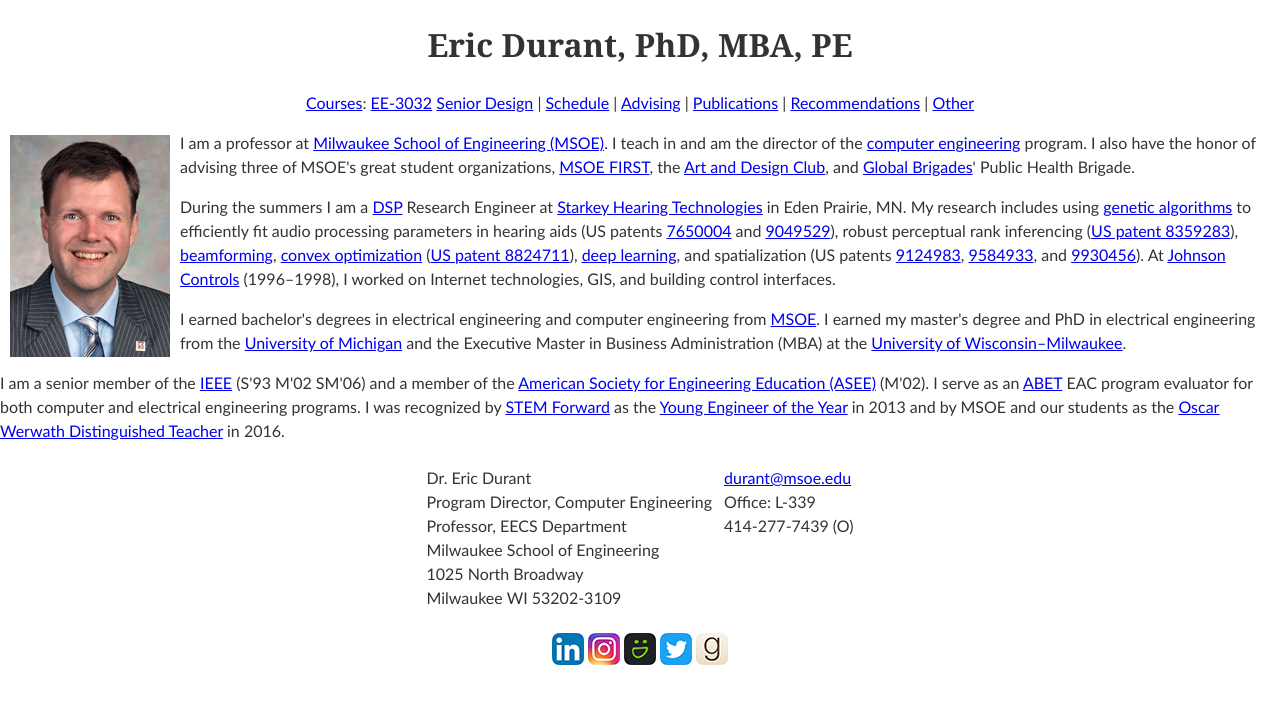
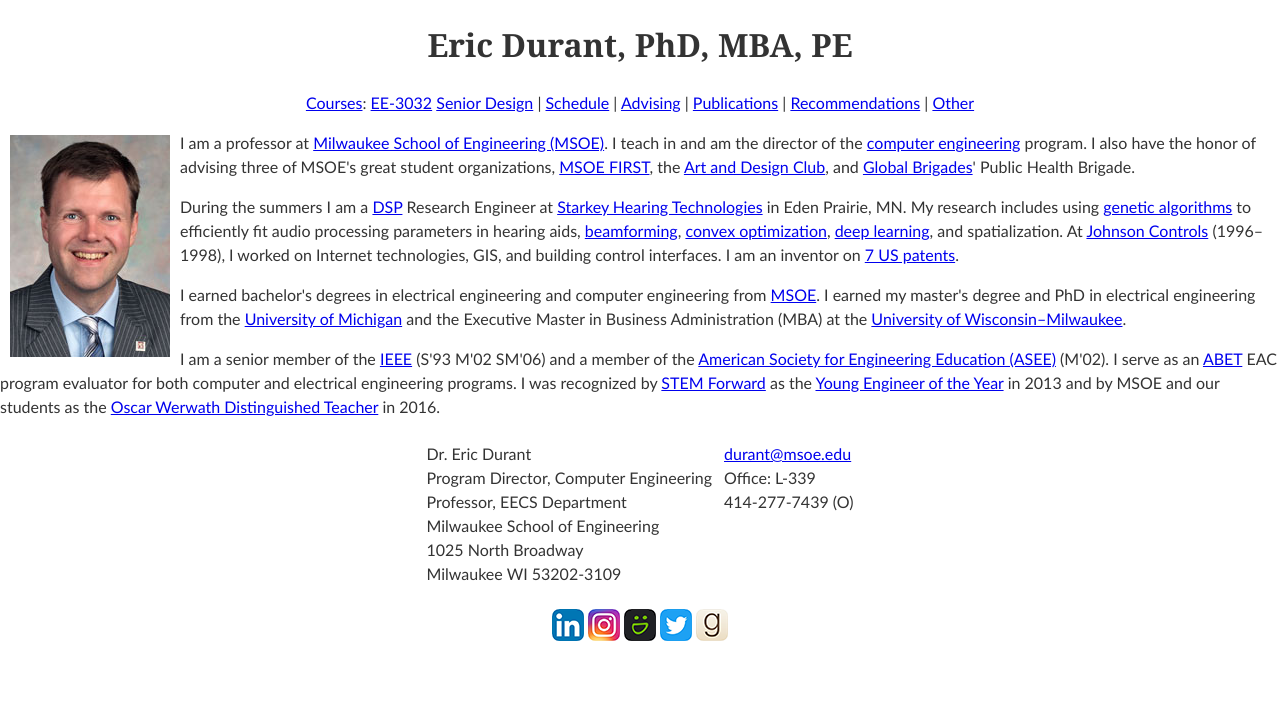
Before and after one commit to edurant/edurant.github.io, a Jekyll site: the page built from index.html, in a window 1280 px wide. Shown: the top 704 px of the page. Built offline with Jekyll 4.4.1, drawn with Linux system fonts in a browser that asks for light colours.

Commit message:
homepage: move patents to subpage

```diff
--- a/index.html
+++ b/index.html
@@ -35,17 +35,11 @@
 <p>During the summers I am a <a href="http://en.wikipedia.org/wiki/Digital_signal_processing">DSP</a> Research
 Engineer at <a href="http://www.starkey.com/" title="Starkey homepage">Starkey Hearing Technologies</a> in Eden Prairie, MN.
 My research includes using <a href="http://en.wikipedia.org/wiki/Genetic_algorithm">genetic algorithms</a>
-to efficiently fit audio processing parameters in hearing aids
-(US patents <a href="http://patft.uspto.gov/netacgi/nph-Parser?Sect1=PTO2&p=1&u=/netahtml/PTO/search-bool.html&r=1&f=G&l=50&co1=AND&d=PTXT&s1=7650004.PN.">7650004</a>
-and <a href="http://patft.uspto.gov/netacgi/nph-Parser?Sect1=PTO2&p=1&u=/netahtml/PTO/search-bool.html&r=1&f=G&l=50&co1=AND&d=PTXT&s1=9049529.PN.">9049529</a>),
-robust perceptual rank inferencing (<a href="http://patft.uspto.gov/netacgi/nph-Parser?Sect1=PTO1&Sect2=HITOFF&d=PALL&p=1&u=/netahtml/PTO/srchnum.htm&r=1&f=G&l=50&s1=8359283.PN.">US patent 8359283</a>),
-<a href="http://en.wikipedia.org/wiki/Beamforming">beamforming</a>, <a href="http://en.wikipedia.org/wiki/Convex_optimization">convex optimization</a>
-(<a href="http://patft.uspto.gov/netacgi/nph-Parser?Sect1=PTO1&Sect2=HITOFF&d=PALL&p=1&u=/netahtml/PTO/srchnum.htm&r=1&f=G&l=50&s1=8824711.PN.&OS=PN/8824711&RS=PN/8824711">US patent 8824711</a>), <a href="https://en.wikipedia.org/wiki/Deep_learning">deep learning</a>, and
-spatialization (US patents <a href="http://patft.uspto.gov/netacgi/nph-Parser?Sect1=PTO2&Sect2=HITOFF&p=1&u=%2Fnetahtml%2FPTO%2Fsearch-bool.html&r=1&f=G&l=50&co1=AND&d=PTXT&s1=9,124,983.PN.&OS=PN/9,124,983&RS=PN/9,124,983">9124983</a>,
-<a href="http://patft.uspto.gov/netacgi/nph-Parser?Sect1=PTO2&p=1&u=/netahtml/PTO/search-bool.html&r=1&f=G&l=50&co1=AND&d=PTXT&s1=9584933.PN.">9584933</a>, and
-<a href="http://patft.uspto.gov/netacgi/nph-Parser?Sect1=PTO1&Sect2=HITOFF&d=PALL&p=1&u=/netahtml/PTO/srchnum.htm&r=1&f=G&l=50&s1=9930456.PN.">9930456</a>).
+to efficiently fit audio processing parameters in hearing aids,
+<a href="http://en.wikipedia.org/wiki/Beamforming">beamforming</a>, <a href="http://en.wikipedia.org/wiki/Convex_optimization">convex optimization</a>,
+<a href="https://en.wikipedia.org/wiki/Deep_learning">deep learning</a>, and spatialization.
 At <a href="http://www.johnsoncontrols.com/" title="Johnson Controls homepage">Johnson Controls</a> (1996&#150;1998),
-I worked on Internet technologies, GIS, and building control interfaces.</p>
+I worked on Internet technologies, GIS, and building control interfaces. I am an inventor on <a href="misc/patents.html">7 US patents</a>.</p>
 
 <p>I earned bachelor's degrees in electrical engineering and computer engineering from <a href="https://www.msoe.edu/">MSOE</a>.
 I earned my master's degree and PhD in electrical engineering from the <a href="https://umich.edu/">University of Michigan</a> and
```
Also changed, not shown: misc/patents.md (added, +16 -0 lines).
